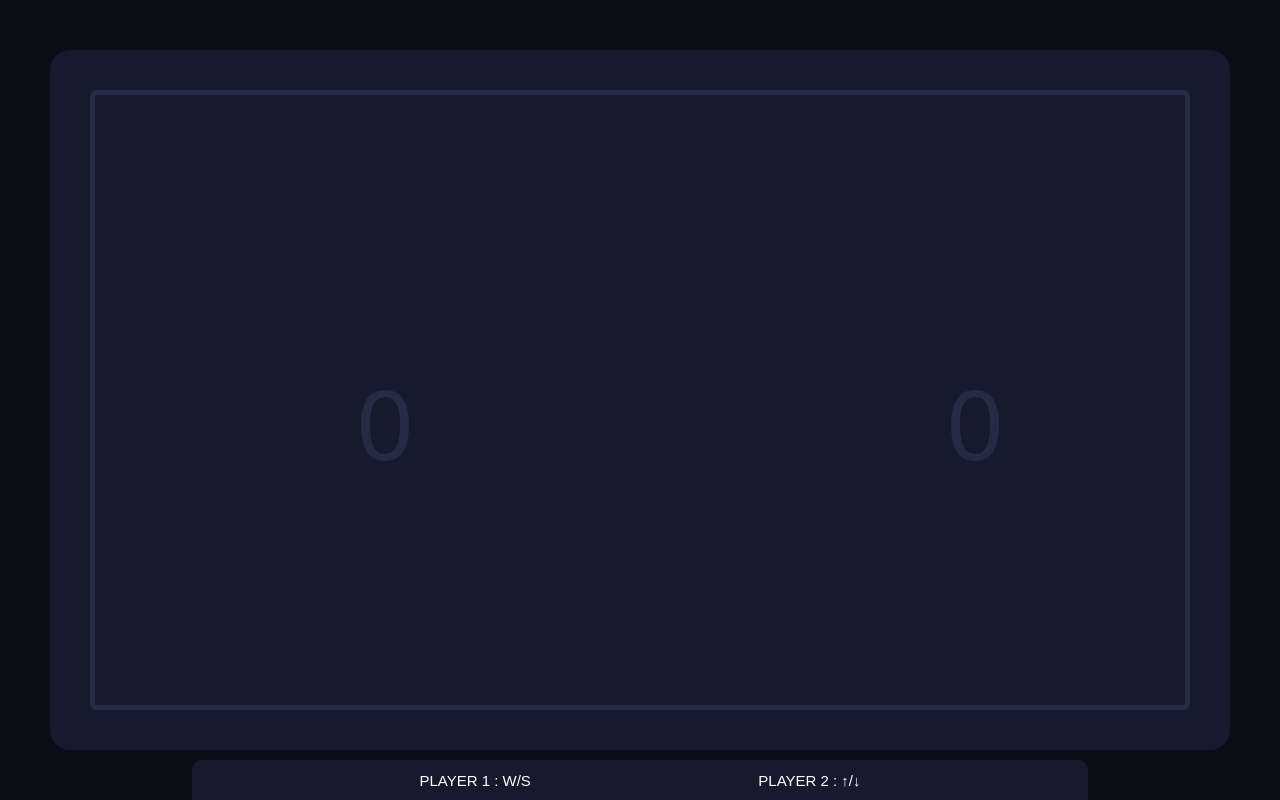
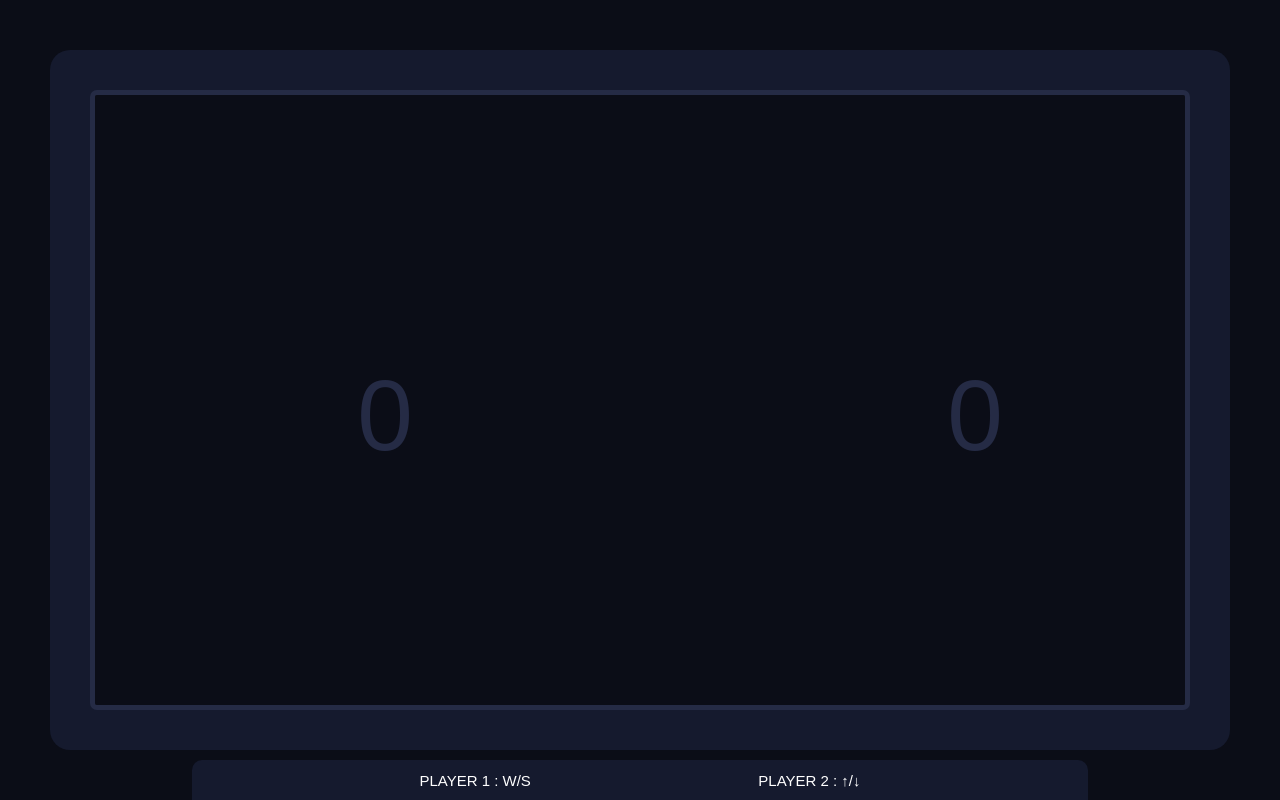
Before and after one commit to fady-albert/pixel-pong, a plain HTML site: page index.html in a window 1280 px wide. Both pictures are taken after a click on the button "start". Drawn offline with Linux system fonts and the light colour scheme.

Commit message:
Increase padding at the bottom of the game page and set canvas display properties for better layout

```diff
--- a/style.css
+++ b/style.css
@@ -146,7 +146,7 @@ body{
     align-items: center;
     justify-content: center;
     width: 50%;
-    padding-bottom: 30px;
+    padding-bottom: 50px;
 }
 
 .gameBoard{
@@ -160,3 +160,10 @@ body{
     align-items: center;
     justify-content: center;
 }
+
+canvas{
+    display: block;
+    width: 100%;
+    height: 100%;
+    background: var(--black);
+}
```
